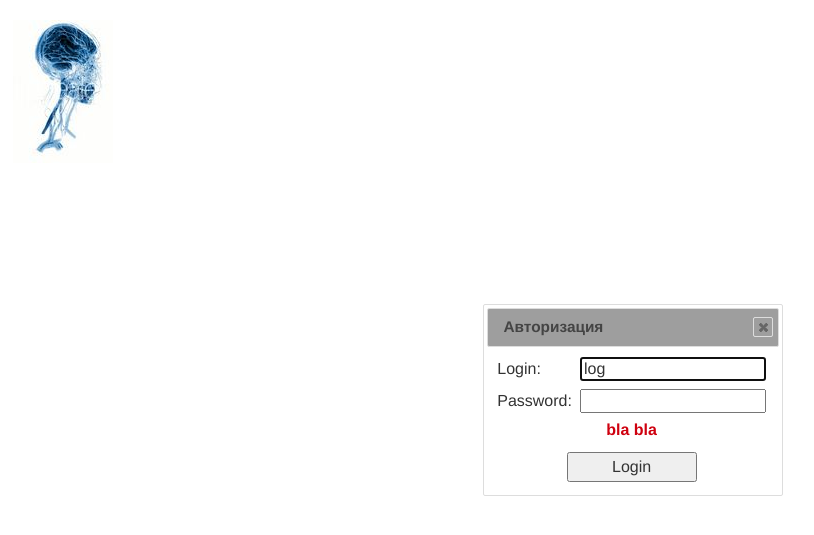
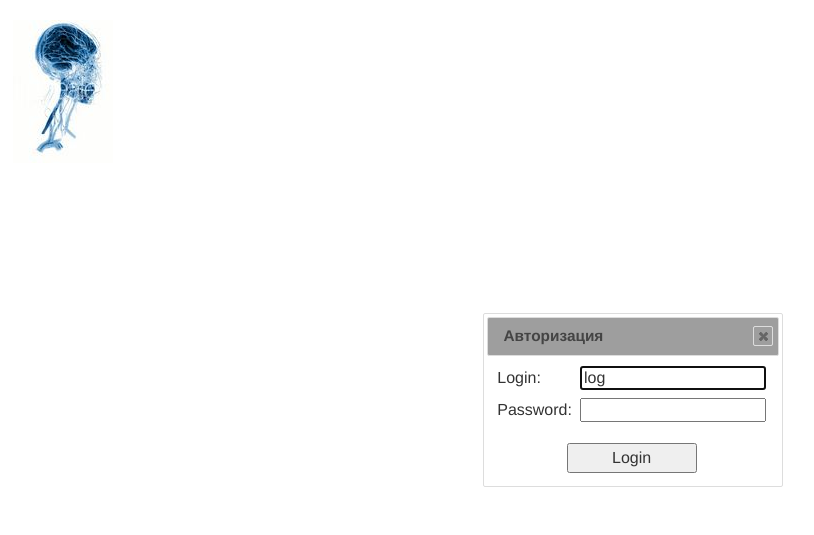
Before and after one commit to greshniksv/Medic, a PHP site: page /index.php?c=Home in a window 1280 px wide. Shown: the top 535 px of the page, without its empty margins (7-821 px from the left). Run offline with PHP 8.4, Linux system fonts and the light colour scheme; data that the repository does not hold is empty; grey boxes are pictures that could not be loaded.

Commit message:
Some changes

```diff
--- a/View/Home/index.php
+++ b/View/Home/index.php
@@ -7,7 +7,7 @@
     <table>
         <tr><td>Login:</td><td><input id="user" type="text" value="log" /></td></tr>
         <tr><td>Password:</td><td><input id="password" type="password" /></td></tr>
-        <tr><td colspan="2" style="text-align: center"> <label id="login_result">bla bla</label> </td></tr>
+        <tr><td colspan="2" style="text-align: center"> <label id="login_result"></label> </td></tr>
         <tr><td colspan="2" style="text-align: center"> <input type="button" value="Login" onclick="login()"> </td></tr>
     </table>
 </div>
@@ -48,8 +48,8 @@
             else
             {
                 $( "#login" ).dialog("open");
+                $("#login_result").text("Incorrect login !");
                 $("#login_result").fadeIn(1);
-                $("#login_result").text("Incorrect login !");
                 $("#login_result").fadeOut(9000);
             }
 
@@ -58,13 +58,3 @@
 
 
 </script>
-
-
-<?php
-
-/**
- * Created by PhpStorm.
- * User: Administrator
- * Date: 14.09.14
- * Time: 18:06
- */
```
